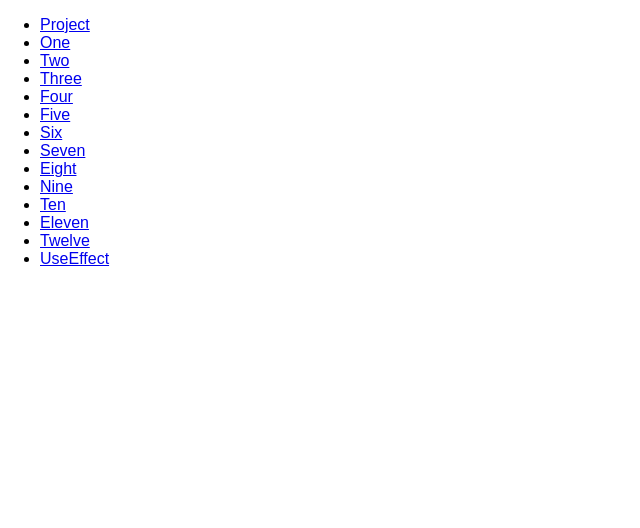
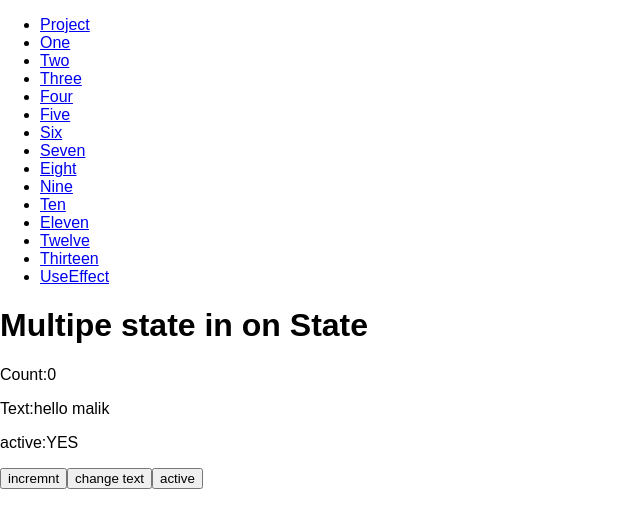
Before and after one commit to shashimehta03/React-Revison, a React (Create React App) app: page /thirteen in a window 1280 px wide. Shown: the top 528 px of the page, without its empty margins (0-640 px from the left). Built offline with nearby package versions, Linux system fonts and the light colour scheme.

Commit message:
done till thirteen

```diff
--- a/src/App.js
+++ b/src/App.js
@@ -14,6 +14,7 @@ import Nine from './Nine';
 import Ten from './Ten';
 import Eleven from './Eleven';
 import Twelve from './Twelve';
+import Thirteen from './Thirteen';
 
 function Project(){
   return (
@@ -66,6 +67,9 @@ function App() {
               <Link to='/twelve'>Twelve</Link>
             </li>
             <li>
+              <Link to='/thirteen'>Thirteen</Link>
+            </li>
+            <li>
               <Link to ='/usehook'>UseEffect</Link>
             </li>
 
@@ -88,6 +92,7 @@ function App() {
     <Route path='/ten' element={<Ten/>}/>
     <Route path ='/eleven' element={<Eleven/>}/>
     <Route path='/twelve' element={<Twelve/>}/>
+    <Route path='/thirteen' element={<Thirteen/>}/>
 
     </Routes>
 
--- /dev/null
+++ b/src/Thirteen.js
@@ -0,0 +1,33 @@
+import React, { useState } from "react"
+
+const Thirteen = (props) => {
+    const [state,setState]=useState({
+        count:0,
+        text:"hello malik",
+        active:true
+    });
+    const incrmentcnt=()=>{
+        setState({...state,count:state.count+1});
+    }
+    const changetext=()=>{
+        setState({...state,text:'updated text'})
+    }
+    const handelactive=()=>{
+        setState({...state,active:!state.active})
+    }
+  return (
+
+    <div>
+      <h1>Multipe state in on State</h1>
+      <p>Count:{state.count}</p>
+      <p>Text:{state.text}</p>
+      <p>active:{state.active ?"YES":"NO"}</p>
+
+      <button onClick={incrmentcnt}>incremnt</button>
+      <button onClick={changetext}>change text</button>
+      <button onClick={handelactive}>active</button>
+    </div>
+  )
+};
+
+export default Thirteen;
```
